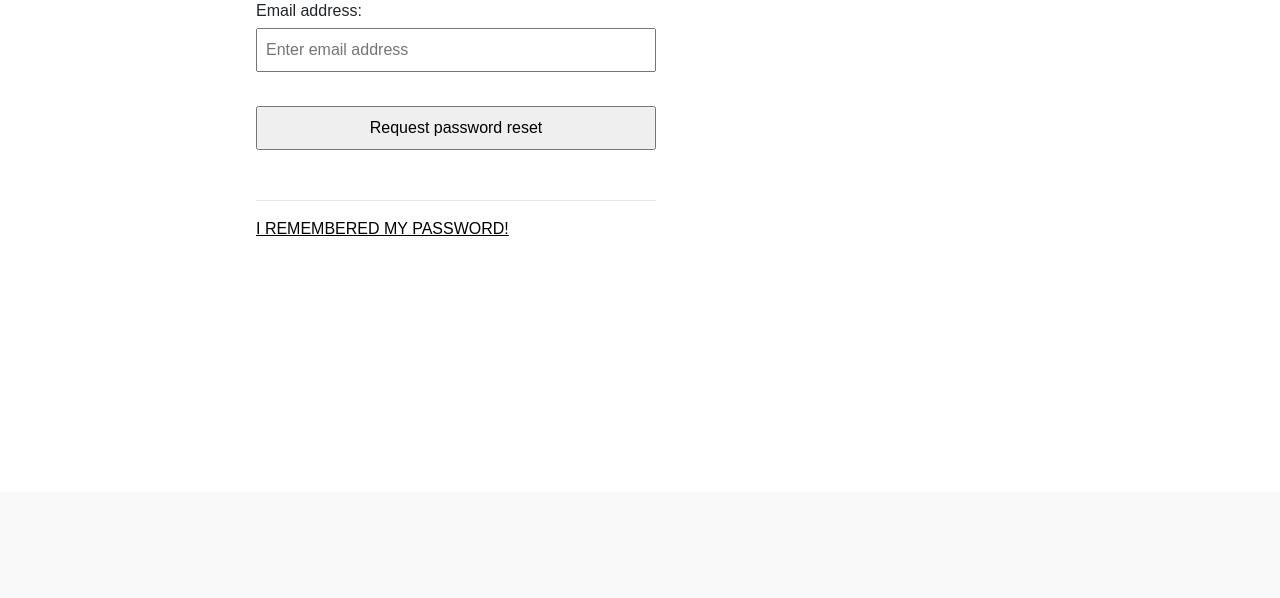
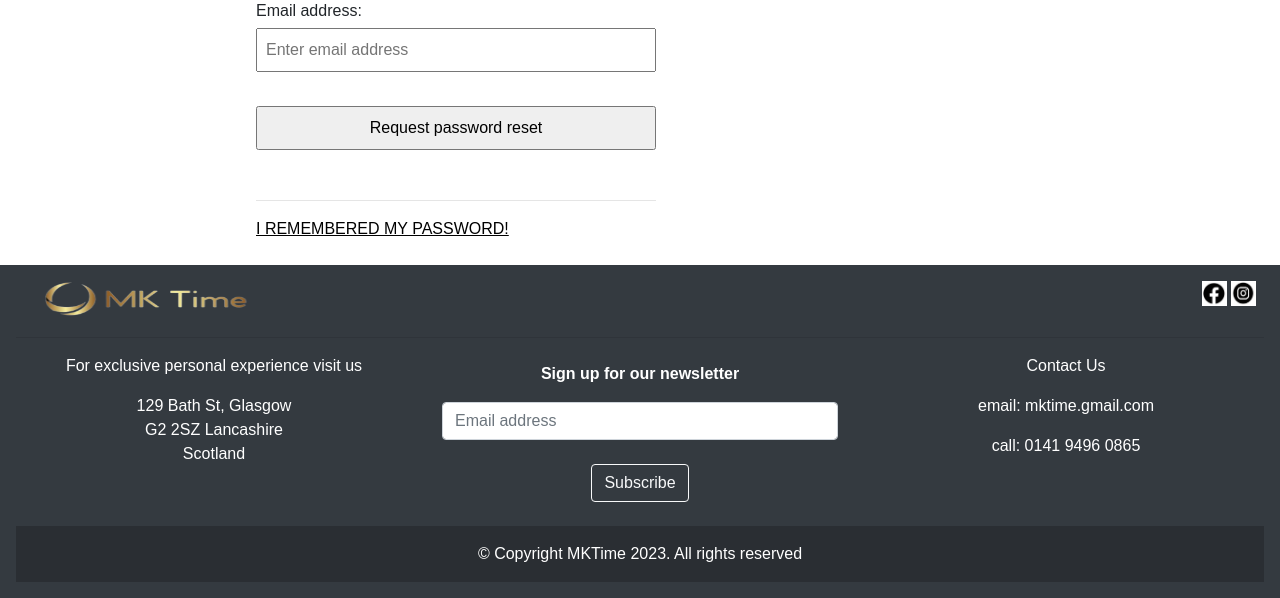
Before and after one commit to sarahvii/codespace-project-mktime, a PHP site: page /mktime/forgot_password.php in a window 1280 px wide. Shown: the part 308-906 px from the top of the page. Before the commit the page ends 544 px from the top, so only its background shows below. Run offline with PHP 8.4, Linux system fonts and the light colour scheme.

Commit message:
footer added as separate php file and added to few pages

```diff
--- a/root/create_account.php
+++ b/root/create_account.php
@@ -146,5 +146,6 @@ if ( $_SERVER[ 'REQUEST_METHOD' ] == 'POST' )
             <a href="login.php">ALREADY HAVE AN ACCOUNT?</a></p>
         </div>
     </form>
+    <?php include('include/footer.php'); ?>
 </body>
 </html>
--- a/root/forgot_password.php
+++ b/root/forgot_password.php
@@ -26,7 +26,7 @@
         <div class="already-have-account">
             <a href="login.php">I REMEMBERED MY PASSWORD!</a>
         </div>
-
-    </form>
+    </form><br>
+    <?php include('include/footer.php'); ?>
 </body>
 </html>
--- /dev/null
+++ b/root/include/footer.php
@@ -0,0 +1,76 @@
+<!--Footer -->
+<footer class="bg-dark text-center text-white">
+  <!-- Grid container -->
+  <div class="container-fluid p-3 pb-0 mx-auto">
+    <!-- Section: Logo and Social Media Icons -->
+    <section class="d-flex justify-content-between align-items-center" style="height: 40px;">
+      <!-- Logo -->
+      <div class="aero-footer-navigation-container">
+        <a href="http://localhost/mktime/root/index.php#" title="MKTime">
+          <img src="img/mktime.png" alt="MKTime" width="250" height="71" loading="lazy" class="" />
+        </a>
+      </div>
+      <!-- Social Media Icons -->
+      <div class="aero-socials">
+        <ul class="aero-social__list list-unstyled flex items-center space-x-4">
+          <li class="aero-social__list-item flex items-center rounded hover:opacity-75">
+            <a href="#" class="aero-social__list-link inline-block p-2" target="_blank" rel="noopener">
+              <img class="aero-social" src="img/facebook.jpg" width="25" height="25" loading="lazy" class="">
+              <img class="aero-social" src="img/insta.jpg" width="25" height="25" loading="lazy" class="">
+            </a>
+          </li>
+          <!-- Social media icons -->
+        </ul>
+      </div>
+    </section>
+    <hr>
+    <!-- Section: Form-->
+    <section class="text-center">
+      <div class="row">
+      <div class="col-md-4 col-12 mx-auto">
+          <p> For exclusive personal experience visit us <br>
+           <p>129 Bath St, Glasgow <br>
+             G2 2SZ Lancashire <br>
+            Scotland </p>
+            </div>
+        <div class="col-md-4 col-12 mx-auto">
+          <!-- Sign up text -->
+          <p class="pt-2">
+            <strong>Sign up for our newsletter</strong>
+          </p>
+          <!-- Email input -->
+          <div class="form-outline form-white mb-4">
+            <input type="email" id="form5Example2" class="form-control" placeholder="Email address"/>
+          </div>
+          <!-- Submit button -->
+          <button type="submit" class="btn btn-outline-light mb-4">
+            Subscribe
+            </button>
+        </div>
+        <div class="col-md-4 col-12 mx-auto">
+          <p> Contact Us </p>
+          <p> email: mktime.gmail.com </p>
+            <p> call: 0141 9496 0865  </p>
+            <p>  </p>
+        </div>
+      </div>
+    </section>
+
+  <!-- Copyright -->
+  <div class="text-center p-3" style="background-color: rgba(0, 0, 0, 0.2);">
+    © Copyright MKTime 2023. All rights reserved
+  </div>
+</footer>
+
+    <!-- Optional JavaScript; choose one of the two! -->
+
+    <!-- Option 1: jQuery and Bootstrap Bundle (includes Popper) -->
+    <script src="https://cdn.jsdelivr.net/npm/jquery@3.5.1/dist/jquery.slim.min.js" integrity="sha384-DfXdz2htPH0lsSSs5nCTpuj/zy4C+OGpamoFVy38MVBnE+IbbVYUew+OrCXaRkfj" crossorigin="anonymous"></script>
+    <script src="https://cdn.jsdelivr.net/npm/bootstrap@4.6.2/dist/js/bootstrap.bundle.min.js" integrity="sha384-Fy6S3B9q64WdZWQUiU+q4/2Lc9npb8tCaSX9FK7E8HnRr0Jz8D6OP9dO5Vg3Q9ct" crossorigin="anonymous"></script>
+
+    <!-- Option 2: Separate Popper and Bootstrap JS -->
+    <!--
+    <script src="https://cdn.jsdelivr.net/npm/jquery@3.5.1/dist/jquery.slim.min.js" integrity="sha384-DfXdz2htPH0lsSSs5nCTpuj/zy4C+OGpamoFVy38MVBnE+IbbVYUew+OrCXaRkfj" crossorigin="anonymous"></script>
+    <script src="https://cdn.jsdelivr.net/npm/popper.js@1.16.1/dist/umd/popper.min.js" integrity="sha384-9/reFTGAW83EW2RDu2S0VKaIzap3H66lZH81PoYlFhbGU+6BZp6G7niu735Sk7lN" crossorigin="anonymous"></script>
+    <script src="https://cdn.jsdelivr.net/npm/bootstrap@4.6.2/dist/js/bootstrap.min.js" integrity="sha384-+sLIOodYLS7CIrQpBjl+C7nPvqq+FbNUBDunl/OZv93DB7Ln/533i8e/mZXLi/P+" crossorigin="anonymous"></script>
+    -->
--- a/root/index.php
+++ b/root/index.php
@@ -86,5 +86,7 @@
       mysqli_close($link);
       ?>
     </div>
+    </div>
+    <?php include('include/footer.php'); ?>
   </body>
 </html>
--- a/root/login.php
+++ b/root/login.php
@@ -60,5 +60,6 @@ if (isset($_GET['logged_out']) && $_GET['logged_out'] == 'true') {
             <p>Don't have an account?<br> <a href="create_account.php">CREATE ACCOUNT</a></p>
         </div>
     </form>
+    <?php include('include/footer.php'); ?>
 </body>
 </html>
```
